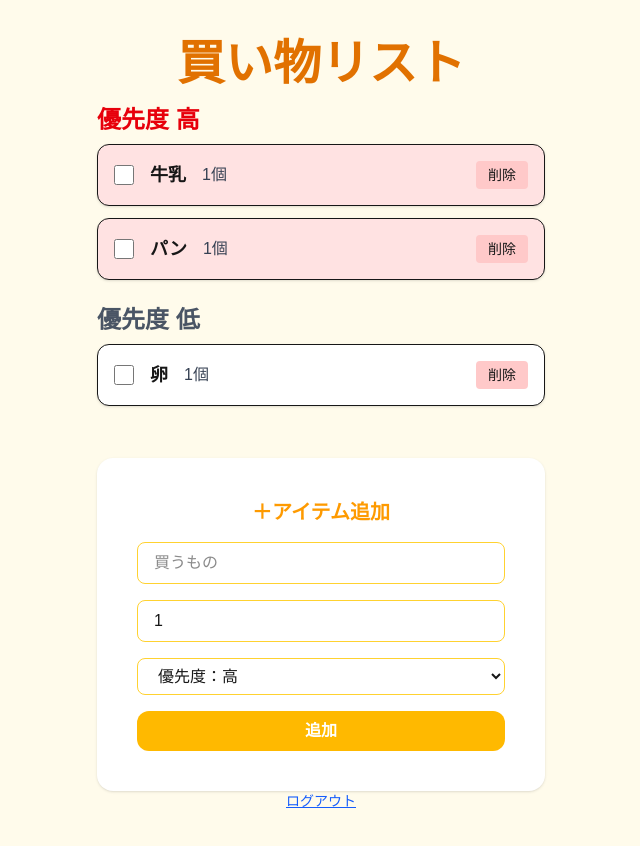
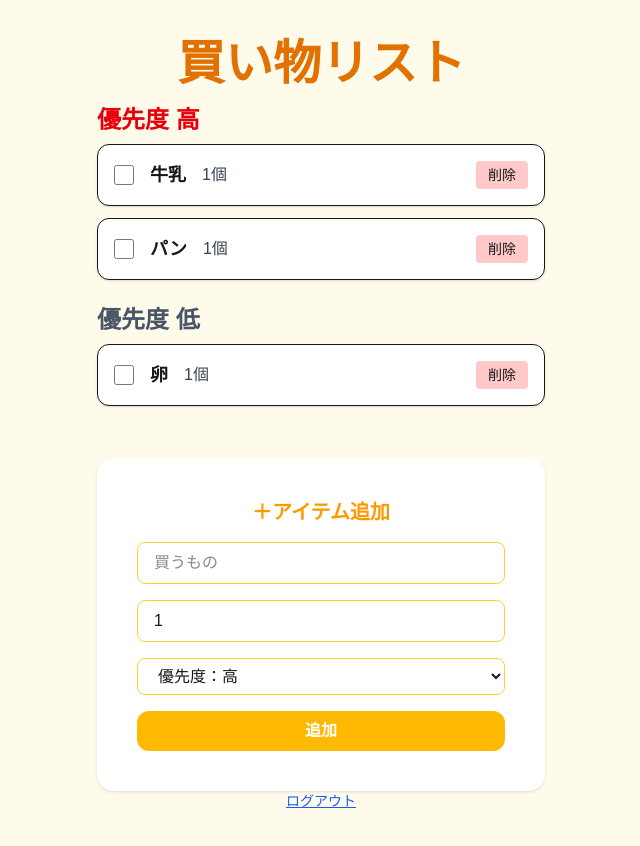
Before and after one commit to moto-2525/shopping-memo-app, a Next.js app in the folder frontend/: page / in a window 1280 px wide. Shown: the top 846 px of the page, without its empty margins (319-959 px from the left). Built offline with nearby package versions, Linux system fonts and the light colour scheme.

Commit message:
トップページ修正

```diff
--- a/frontend/components/ShoppingItem.tsx
+++ b/frontend/components/ShoppingItem.tsx
@@ -23,8 +23,8 @@ export default function ShoppingItem({
   return (
     <div
       className={`flex justify-between items-center p-4 mb-3 rounded-xl border shadow-sm transition
-        ${priority === "high" ? "bg-red-100" : "bg-white"}
-        ${isDone ? "opacity-60 line-through" : ""}`}
+        ${priority === "high" ? "bg-white" : "bg-white"}
+        ${isDone ? "bg-gray-200 opacity-60 line-through" : "bg-white"}`}
     >
       {/* 左側にチェックボックス */}
       <div className="flex items-center gap-4">
```
